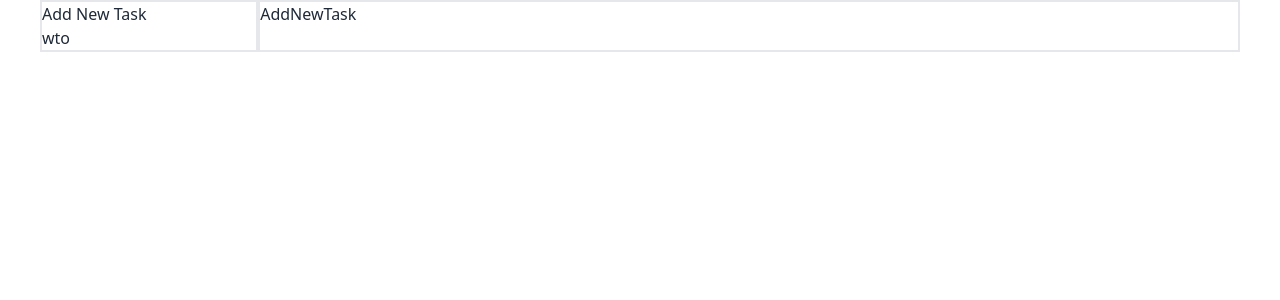
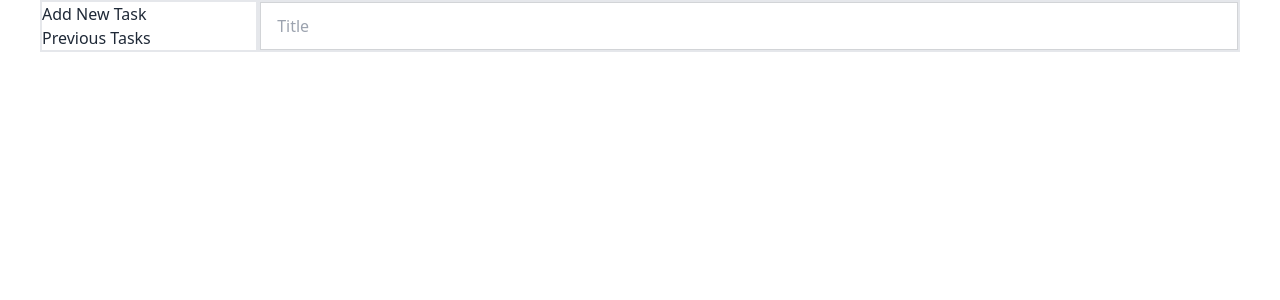
Before and after one commit to Rakibki/TaskFlowPro_client, a React (Vite) app: page /dashboard/addNewTask in a window 1280 px wide. Shown: the top 300 px of the page. Built offline with nearby package versions, Linux system fonts and the light colour scheme; no server answers.

Commit message:
added add new task feature

```diff
--- a/package.json
+++ b/package.json
@@ -17,6 +17,7 @@
     "match-sorter": "^6.3.1",
     "react": "^18.2.0",
     "react-dom": "^18.2.0",
+    "react-hook-form": "^7.49.2",
     "react-icons": "^4.12.0",
     "react-router-dom": "^6.21.0",
     "react-toastify": "^9.1.3",
--- a/src/components/navber/Navber.jsx
+++ b/src/components/navber/Navber.jsx
@@ -1,7 +1,14 @@
-import { NavLink } from "react-router-dom";
+import { Link, NavLink } from "react-router-dom";
 import logo from "../../assets/images/demo_logo.png";
+import getAuth from "../../hooks/getAuth";
 
 const Navber = () => {
+  const { user, logOut } = getAuth();
+
+  const handleSingOut = () => {
+    logOut()
+  }
+
   const navitems = (
     <div className="flex text-lg gap-4 font-medium items-center">
       <li>
@@ -48,7 +55,17 @@ const Navber = () => {
         <ul className=" menu-horizontal px-1">{navitems}</ul>
       </div>
       <div className="navbar-end">
-        <a className="px-5 rounded-md font-Playfair py-2 border-[1px] text-[#223322] font-medium text-lg">Sing In</a>
+        {user && user?.email ? (
+          <a onClick={handleSingOut} className="px-5 rounded-md hover:opacity-60 cursor-pointer font-Playfair py-2 border-[1px] text-[#223322] font-medium text-lg">
+            Sing Out
+          </a>
+        ) : (
+          <Link to={"/login"}>
+            <a className="px-5 rounded-md hover:opacity-60 cursor-pointer font-Playfair py-2 border-[1px] text-[#223322] font-medium text-lg">
+              Sing In
+            </a>
+          </Link>
+        )}
       </div>
     </div>
   );
--- a/src/layout/dashboardLayout/DashBoardMenu.jsx
+++ b/src/layout/dashboardLayout/DashBoardMenu.jsx
@@ -4,7 +4,7 @@ const DashBoardMenu = () => {
   return (
     <ul>
         <li><NavLink to={"/dashboard/addNewTask"}>Add New Task</NavLink></li>
-        <li>wto</li>
+        <li><NavLink to={"/dashboard/previousTasks"}>Previous Tasks</NavLink></li>
     </ul>
   )
 }
--- a/src/pages/dashboard/AddNewTask.jsx
+++ b/src/pages/dashboard/AddNewTask.jsx
@@ -1,8 +1,19 @@
-
 const AddNewTask = () => {
   return (
-    <div>AddNewTask</div>
-  )
-}
+    <div>
+      <form>
+        <div className="form-control">
+          <input
+            type="text"
+            placeholder="Title"
+            className="input rounded-none input-bordered"
+            required
+            name="title"
+          />
+        </div>
+      </form>
+    </div>
+  );
+};
 
-export default AddNewTask
+export default AddNewTask;
--- /dev/null
+++ b/src/pages/dashboard/PreviousTasks.jsx
@@ -0,0 +1,8 @@
+
+const PreviousTasks = () => {
+  return (
+    <div>PreviousTasks</div>
+  )
+}
+
+export default PreviousTasks
--- a/src/pages/login/Login.jsx
+++ b/src/pages/login/Login.jsx
@@ -3,14 +3,14 @@ import SocailLogin from "../../components/socailLogin/SocailLogin";
 import getAuth from "../../hooks/getAuth";
 
 const Login = () => {
-  const {createUser} = getAuth();
+  const {loginUser} = getAuth();
   const naviagte = useNavigate()
 
   const handleLogin = async (e) => {
     e.preventDefault();
     const password = e.target.password.value;
     const email = e.target.email.value;
-    await createUser(email, password)
+    await loginUser(email, password)
     naviagte("/dashboard/addNewTask")
   }
 
--- a/src/router/routes.jsx
+++ b/src/router/routes.jsx
@@ -5,6 +5,7 @@ import Login from "../pages/login/Login";
 import Register from "../pages/register/Register";
 import AddNewTask from "../pages/dashboard/AddNewTask";
 import DashboardLayout from "../layout/dashboardLayout/DashboardLayout";
+import PreviousTasks from "../pages/dashboard/PreviousTasks";
 
 const router = createBrowserRouter([
   {
@@ -32,6 +33,10 @@ const router = createBrowserRouter([
       {
         path: "addNewTask",
         element: <AddNewTask />
+      },
+      {
+        path: "previousTasks",
+        element: <PreviousTasks />
       }
     ]
   }
```
Also changed, not shown: 1 other file (tests, documents, lock files or other folders).
